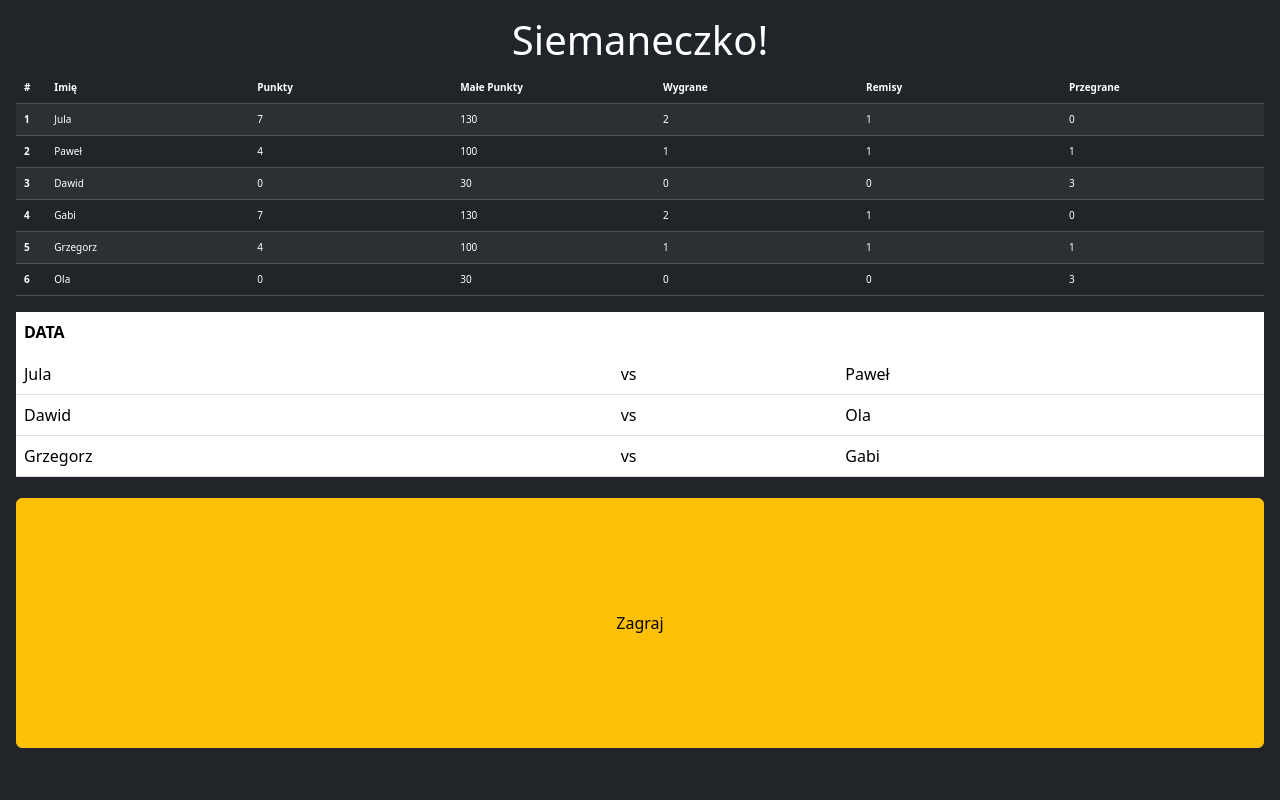
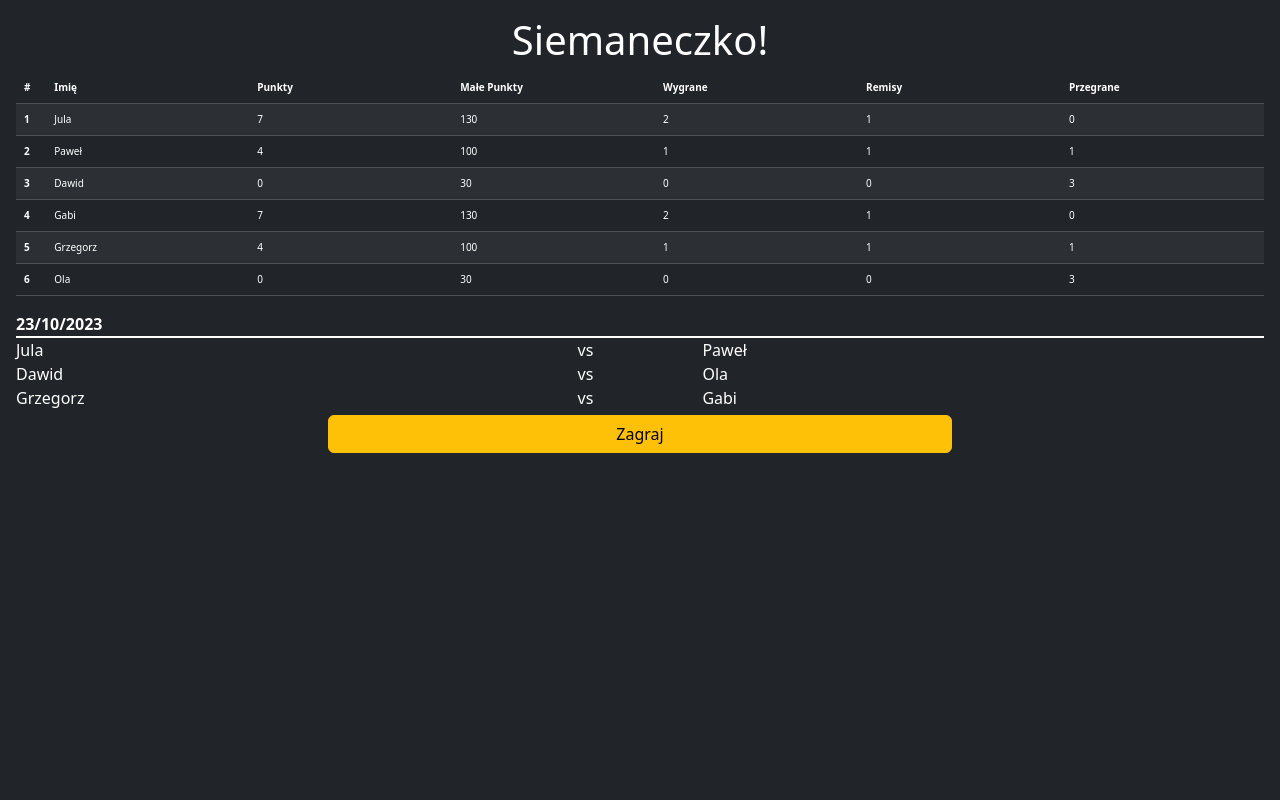
Before and after one commit to piotrsosnowski32/PreQuiz, a React (Vite) app: page / in a window 1280 px wide. Built offline with nearby package versions, Linux system fonts and the light colour scheme; sample sign-in values are in the browser's storage.

Commit message:
main-menu template style change

```diff
--- a/src/components/MainMenu.tsx
+++ b/src/components/MainMenu.tsx
@@ -1,6 +1,7 @@
 import { useNavigate } from 'react-router-dom';
 import styled from "styled-components";
 import "../mainMenu.css";
+import { useState } from 'react';
 
 const classification = [
     {id: "1", name: "Jula", position: 1, games:{ win:2, draw:1, lose:0 }, points: 7, subPoints:130},
@@ -15,16 +16,32 @@ const todayGames = [
     {id: "1", players: [ {id:"1", name:"Jula", isFinished:true}, {id:"2", name:"Paweł", isFinished:true} ]},
     {id: "2", players: [ {id:"3", name:"Dawid", isFinished:true}, {id:"6", name:"Ola", isFinished:true} ]},
     {id: "3", players: [ {id:"5", name:"Grzegorz", isFinished:true}, {id:"4", name:"Gabi", isFinished:true} ]}
-]
+];
 
 const Content = styled.div`
     display: flex;
 `;
 
+const TodayTable = styled.table`
+    width : 100%;
+`
+
+const TodayTablePlayers = styled.td`
+    width : 45%;
+`
+
+const PlayButton = styled.button`
+
+    width : 50%;
+    height : 50%
+`
 
 
 export default function MainMenu() {
     const navigate = useNavigate();
+    const current = new Date();
+    const date = `${current.getDate()}/${current.getMonth()+1}/${current.getFullYear()}`;
+
 
     return (
         <div className='Container'>
@@ -60,29 +77,29 @@ export default function MainMenu() {
                             }
                         </tbody>
                     </table>
-                    <table className="table">
+                    <TodayTable>
                         <thead>
                             <tr>
-                            <th scope="col" colSpan={3}>DATA</th>
+                            <th scope="col" colSpan={3}>{date}</th>
                             </tr>
                         </thead>
                         <tbody className="table-group-divider">
                             {
                                 todayGames.map(({id, players}) => (
                                     <tr>
-                                        <td>{players[0].name}</td>
+                                        <TodayTablePlayers>{players[0].name}</TodayTablePlayers>
                                         <td>vs</td>
-                                        <td>{players[1].name}</td>
+                                        <TodayTablePlayers>{players[1].name}</TodayTablePlayers>
                                     </tr>
                                     )
                                 )
                             }
                         </tbody>
-                    </table>
+                    </TodayTable>
                 </div>
-                    <button type="button" className="button-play btn btn-warning" onClick={() =>navigate("/play")}>
+                    <PlayButton type="button" className="button-play btn btn-warning" onClick={() =>navigate("/play")}>
                         Zagraj
-                    </button>
+                    </PlayButton>
             </Content>
         </div>
     )
```
Also changed, not shown: src/mainMenu.css (line endings or trailing spaces), 1 other file (tests, documents, lock files or other folders).
